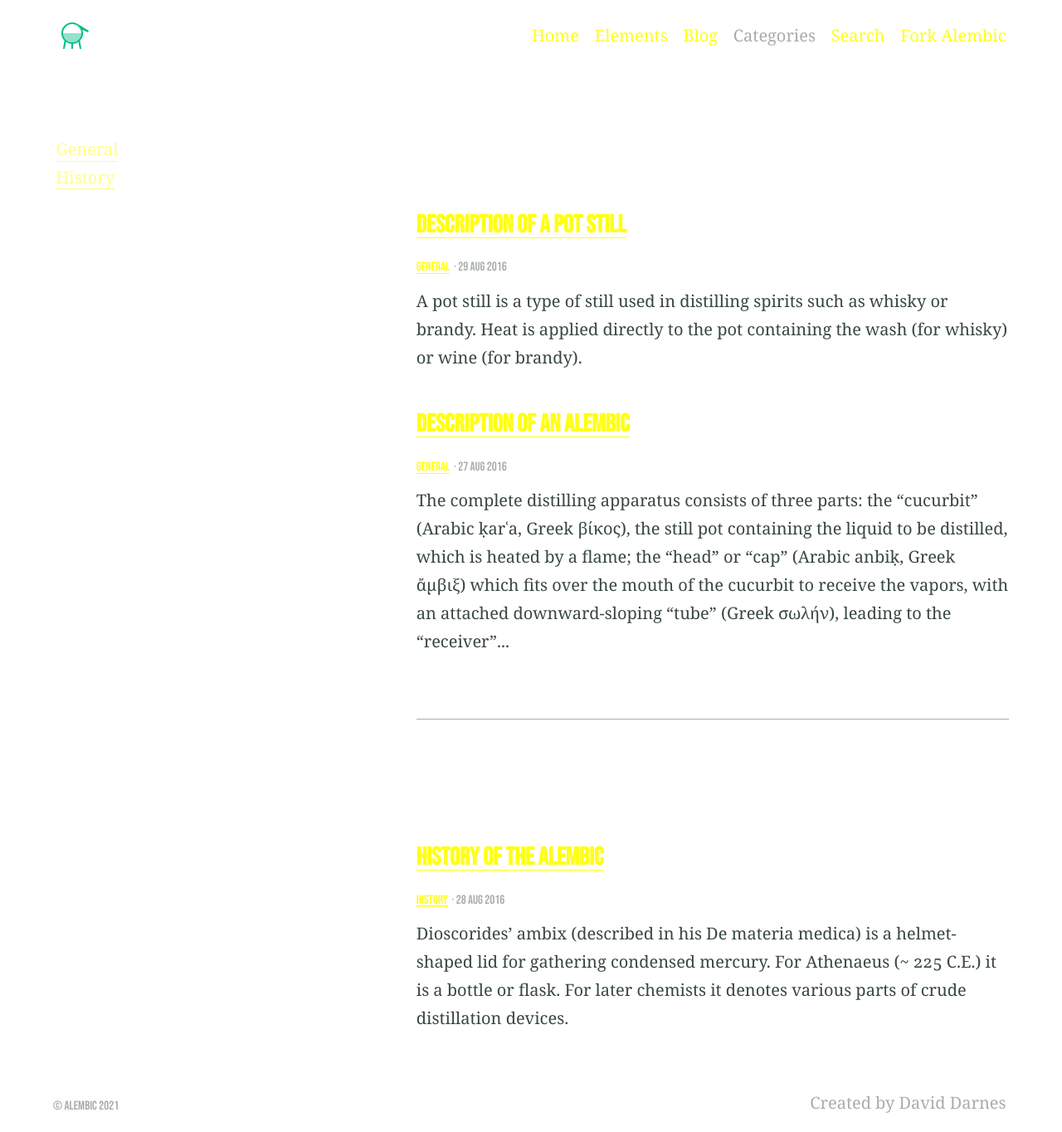
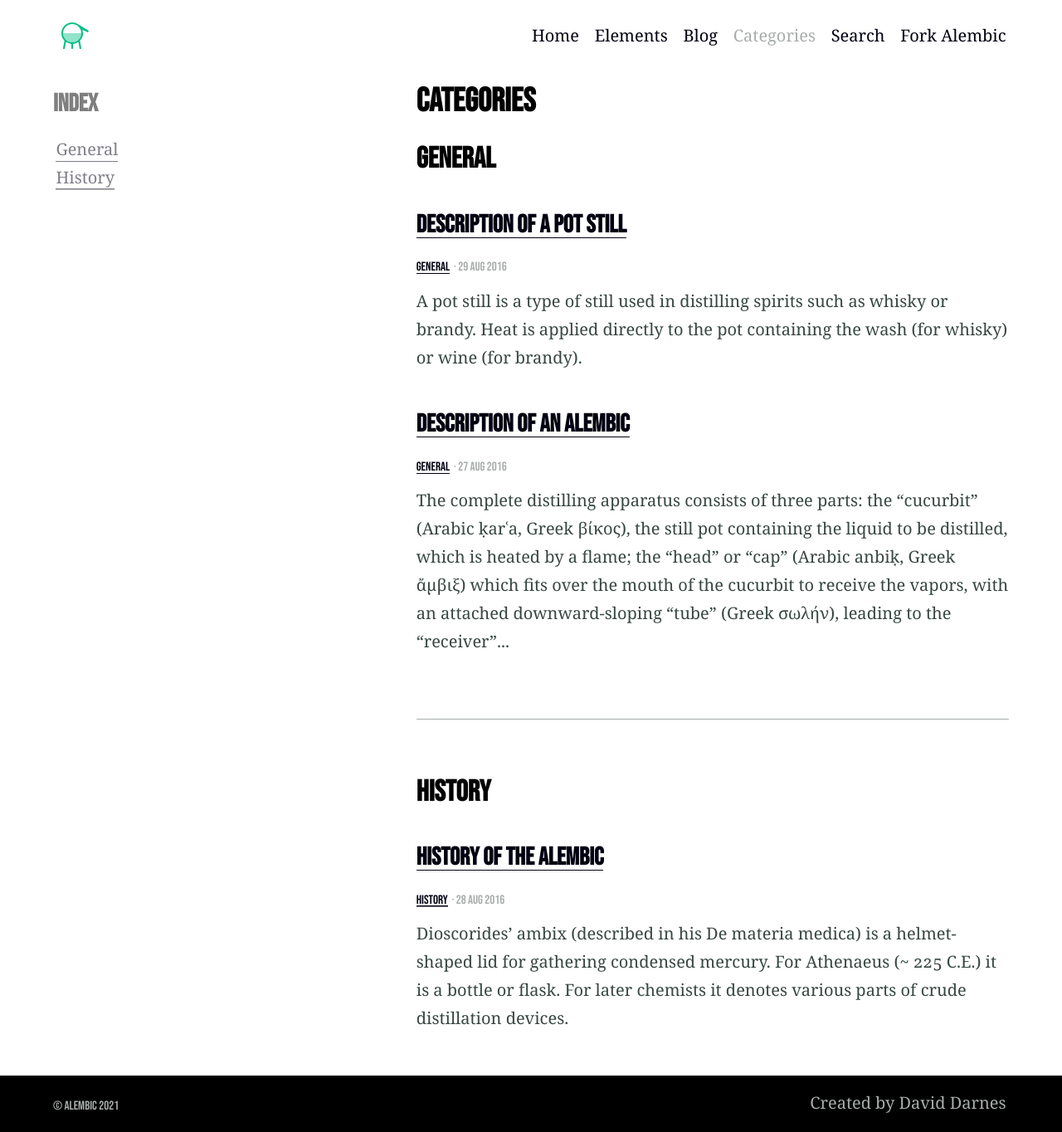
Before and after one commit to rzdev97/rzdev97.github.io, a Jekyll site: the page built from categories.md, in a window 1280 px wide. Shown: the whole page at 83% size. Built offline with Jekyll 4.4.1, drawn with Linux system fonts in a browser that asks for light colours.

Commit message:
Update _settings.scss

```diff
--- a/_sass/_settings.scss
+++ b/_sass/_settings.scss
@@ -5,9 +5,9 @@ $featureBackgroundColour: #f9fafa !default;
 $accentColour: #05bf85 !default;
 
 // Text colours
-$headingColour: #ffffff !default;
+$headingColour: #000000 !default;
 $bodyColour: #384743 !default;
-$linkColour: #ffff11 !default;
+$linkColour: #000011 !default;
 $hoverColour: #008000 !default;
 $focusColour: #fa407a !default;
 $captionColour: #a8adac !default;
```
